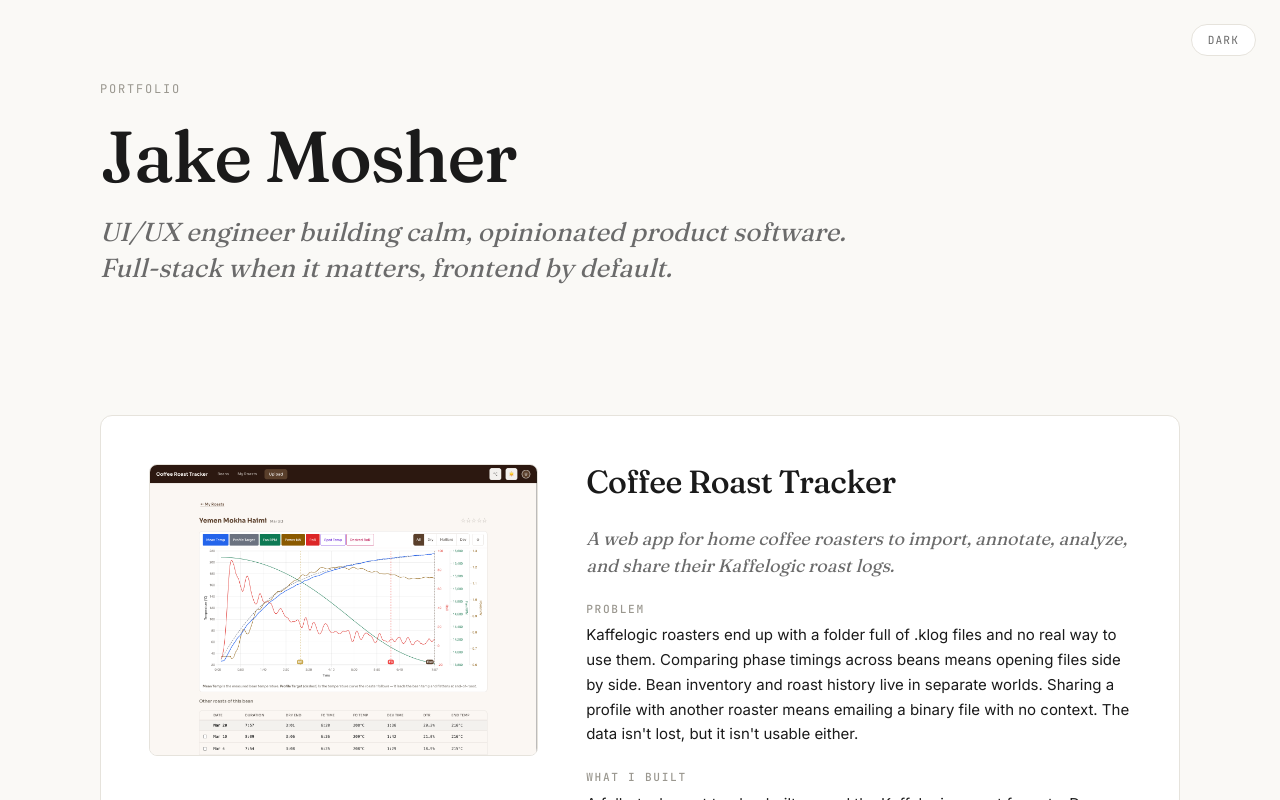
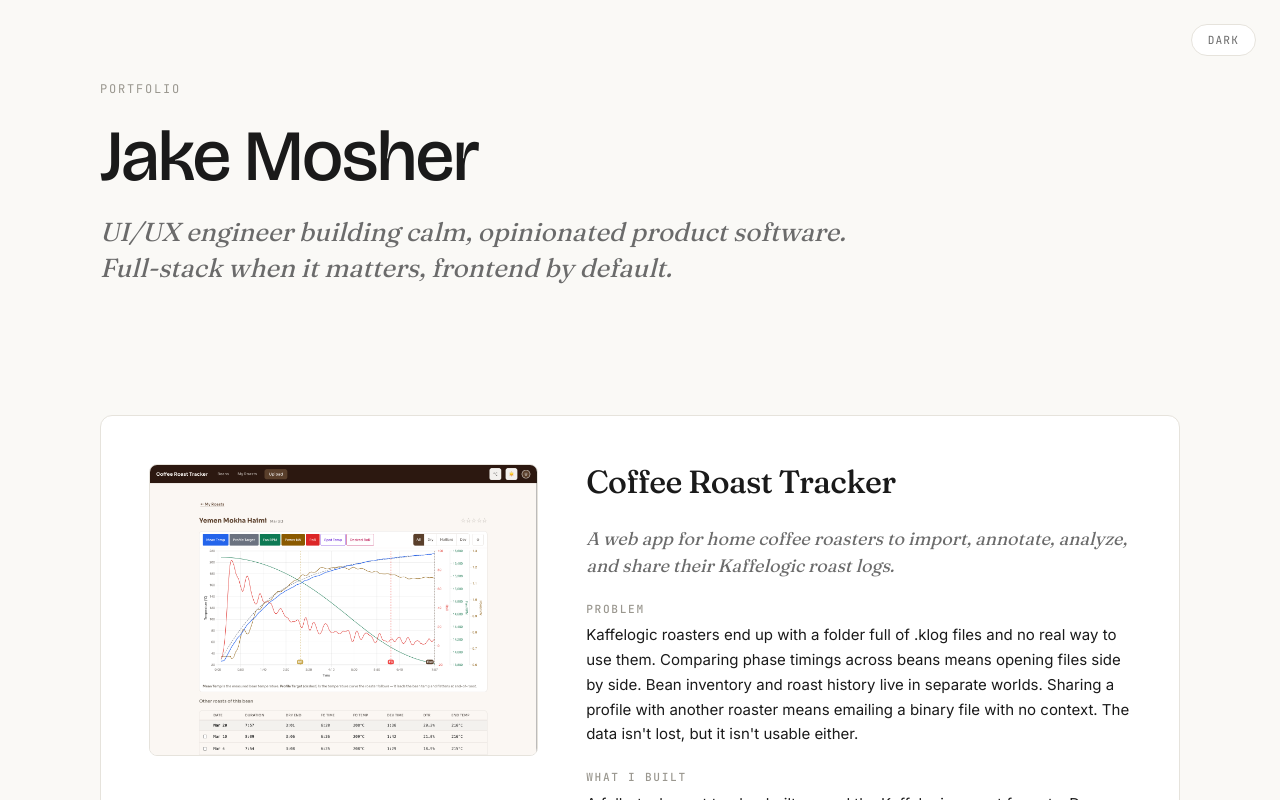
Before and after one commit to JakemoCode/jake-portfolio, a React (Vite) app: page / in a window 1280 px wide. Shown: the top 800 px of the page. Built offline with nearby package versions, Linux system fonts and the light colour scheme.

Commit message:
style: swap H1 name to Bricolage Grotesque
Add --font-display token loaded with Bricolage Grotesque and apply
it only to the Hero .name. Project card names, taglines, summaries,
eyebrows, and body copy unchanged. Fraunces weight 600 dropped from
the Google Fonts request since it was unused.

```diff
--- a/index.html
+++ b/index.html
@@ -7,7 +7,7 @@
     <meta name="description" content="Jake Mosher. UI/UX engineer building calm, opinionated product software." />
     <link rel="preconnect" href="https://fonts.googleapis.com" />
     <link rel="preconnect" href="https://fonts.gstatic.com" crossorigin />
-    <link href="https://fonts.googleapis.com/css2?family=Fraunces:opsz,wght@9..144,400;9..144,500;9..144,600&family=Inter:wght@400;500;600&family=JetBrains+Mono:wght@400;500&display=swap" rel="stylesheet" />
+    <link href="https://fonts.googleapis.com/css2?family=Bricolage+Grotesque:opsz,wght@12..96,500;12..96,600&family=Fraunces:opsz,wght@9..144,400;9..144,500&family=Inter:wght@400;500;600&family=JetBrains+Mono:wght@400;500&display=swap" rel="stylesheet" />
     <script>
       // Prevent theme flicker; runs before React hydrates.
       (function () {
--- a/src/components/Hero.module.css
+++ b/src/components/Hero.module.css
@@ -15,6 +15,7 @@
 }
 
 .name {
+  font-family: var(--font-display);
   font-size: clamp(2.75rem, 6vw, 4.5rem);
   font-weight: 500;
 }
--- a/src/styles/tokens.css
+++ b/src/styles/tokens.css
@@ -30,6 +30,7 @@
 }
 
 :root {
+  --font-display: "Bricolage Grotesque", -apple-system, BlinkMacSystemFont, "Segoe UI", sans-serif;
   --font-serif: "Fraunces", Georgia, "Times New Roman", serif;
   --font-sans: "Inter", -apple-system, BlinkMacSystemFont, "Segoe UI", sans-serif;
   --font-mono: "JetBrains Mono", ui-monospace, "SF Mono", Menlo, monospace;
```
